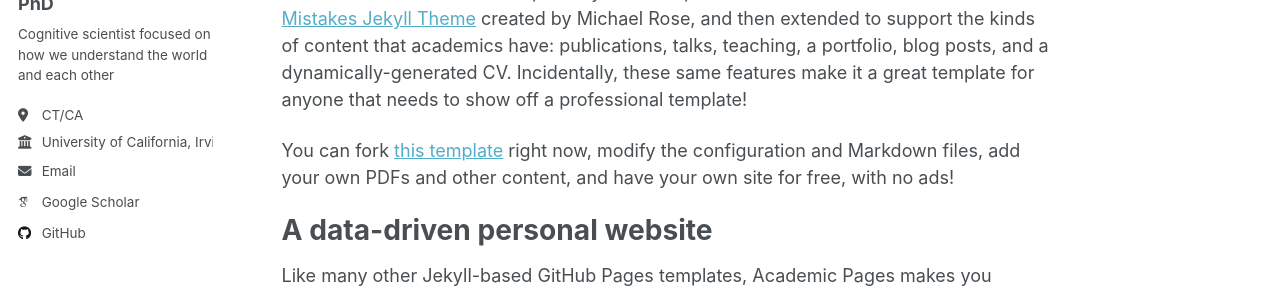
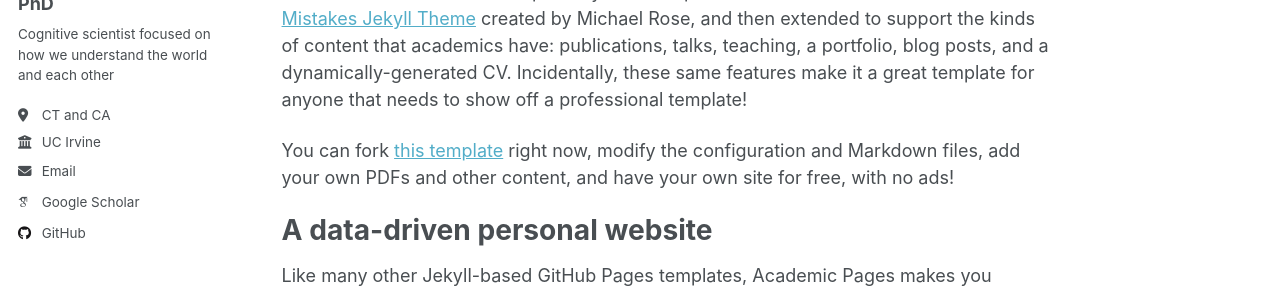
Before and after one commit to ShawnNCummings/ShawnNCummings.github.io, a Jekyll site: the page built from _pages/about.md, in a window 1280 px wide. Shown: the part 272-565 px from the top of the page. Built offline with Jekyll 4.4.1, drawn with Linux system fonts in a browser that asks for light colours; some web fonts are replaced; a script that is not in the unit is left out.

Commit message:
Update _config.yml

```diff
--- a/_config.yml
+++ b/_config.yml
@@ -26,8 +26,8 @@ author:
   name             : "Shawn N. Cummings, PhD"
   pronouns         : # example: "he/him"
   bio              : "Cognitive scientist focused on how we understand the world and each other"
-  location         : "CT/CA"
-  employer         : "University of California, Irvine"
+  location         : "CT and CA"
+  employer         : "UC Irvine"
   uri              : # URL
   email            : "scummin2@uci.edu"
 
```
